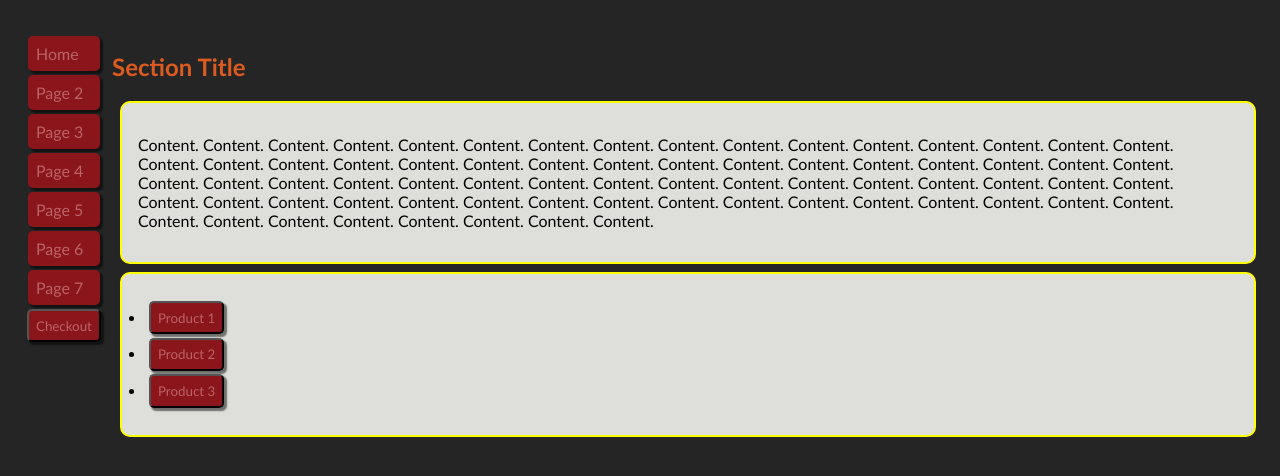
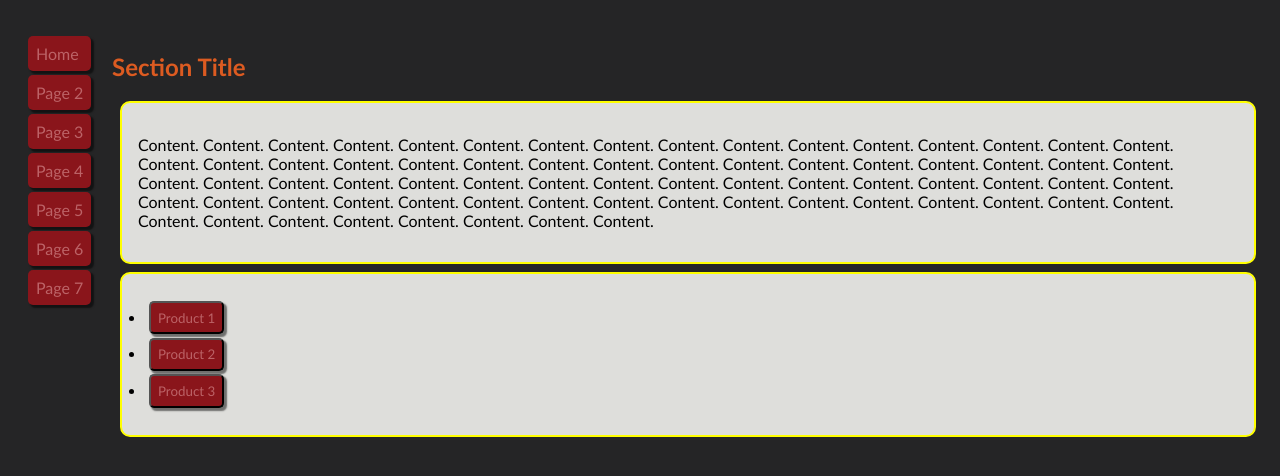
Before and after one commit to Fiona-Mary/WEBSCRP_CW, a PHP site: page / in a window 1280 px wide. Shown: the part 128-604 px from the top of the page. Run offline with PHP 8.4, Linux system fonts and the light colour scheme.

Commit message:
Update nav_bar.php
removed useless button

```diff
--- a/nav_bar.php
+++ b/nav_bar.php
@@ -6,5 +6,4 @@
       <a href="Page5.html" accesskey="5">Page 5</a>
       <a href="Page6.html" accesskey="6">Page 6</a>
       <a href="Page7.html" accesskey="7">Page 7</a>
-      <button type="button" id="checkout">Checkout</button>
   </nav>
```
